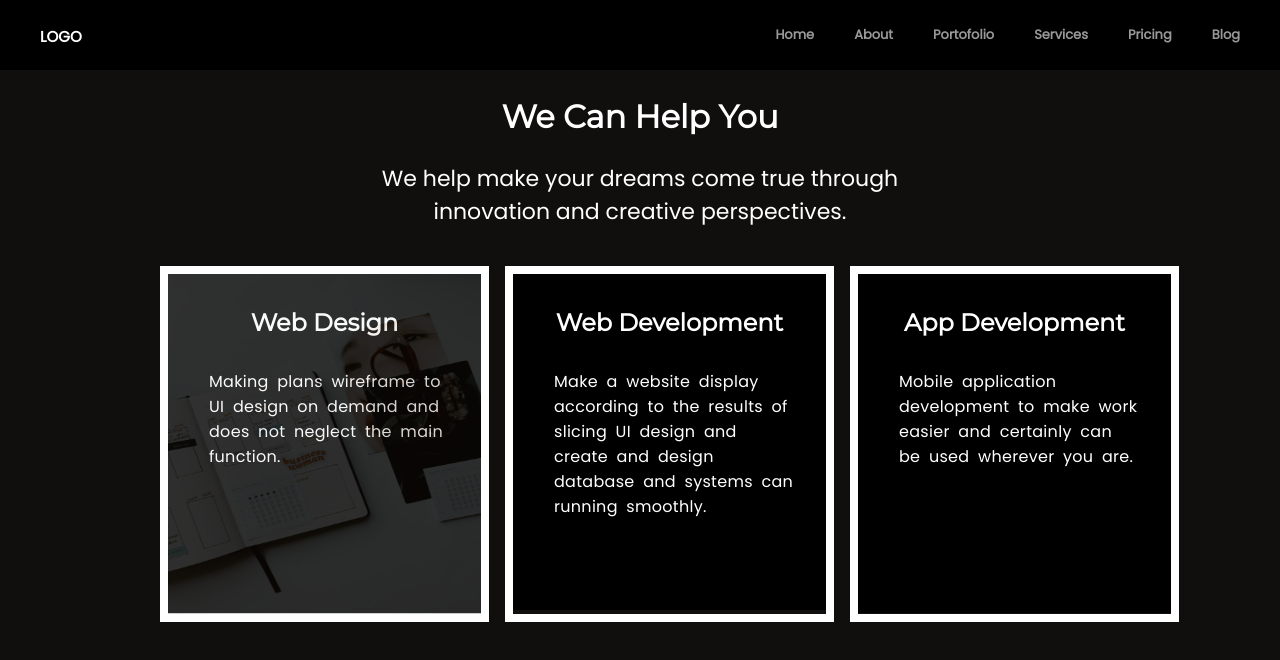
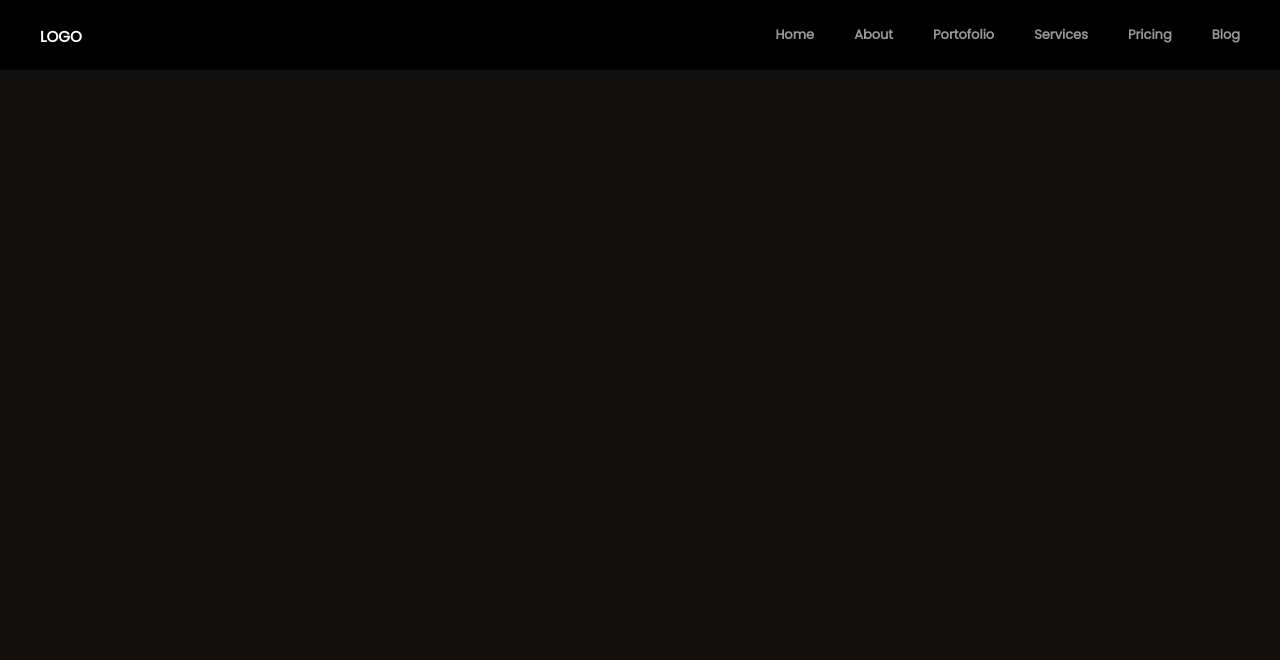
Before and after one commit to dikyriz/landing-page1, a React (Create React App) app: page /services in a window 1280 px wide. Shown: the top 660 px of the page. Built offline with nearby package versions, Linux system fonts and the light colour scheme.

Commit message:
update pages

```diff
--- a/src/pages/Services.js
+++ b/src/pages/Services.js
@@ -2,56 +2,8 @@ import { CardThree } from "../assets";
 
 export default function Services () {
     return (
-        <section className="section-services">
-            <h1 className="services-title">We Can Help You</h1>
-            <p className="services-description">We help make your dreams come true through
-            <span className="services-description-child">innovation and creative perspectives.</span>
-            </p>
+        <section className="">
 
-            <div className="card-services">
-                <ul>
-                    <li>
-                        <img src={CardThree} alt="card-3" className="img-services"/>
-                        <div className="card-1-services">
-                        <div className="container-services">
-                            <h4 className="card-title-services">Web Design</h4>
-                            <p className="card-description-services">
-                            Making plans wireframe to UI
-                            design on demand and does not
-                            neglect the main function.
-                            </p>
-                        </div>
-                        </div>
-                    </li>
-                    <li>
-                        <div className="card-2-services">
-                        <div className="container-services">
-                            <h4 className="card-title-services">Web Development</h4>
-                            <p className="card-description-services">
-                            Make a website display
-                            according to the results of slicing
-                            UI design and create and design
-                            database and systems can
-                            running smoothly.
-                            </p>
-                        </div>
-                        </div>
-                    </li>
-                    <li>
-                        <div className="card-3-services">
-                        <div className="container-services">
-                            <h4 className="card-title-services">App Development</h4>
-                            <p className="card-description-services">
-                            Mobile application development
-                            to make work easier and
-                            certainly can be used wherever
-                            you are.
-                            </p>
-                        </div>
-                        </div>
-                    </li>
-                </ul>
-            </div>
         </section>
     );
 }
```
